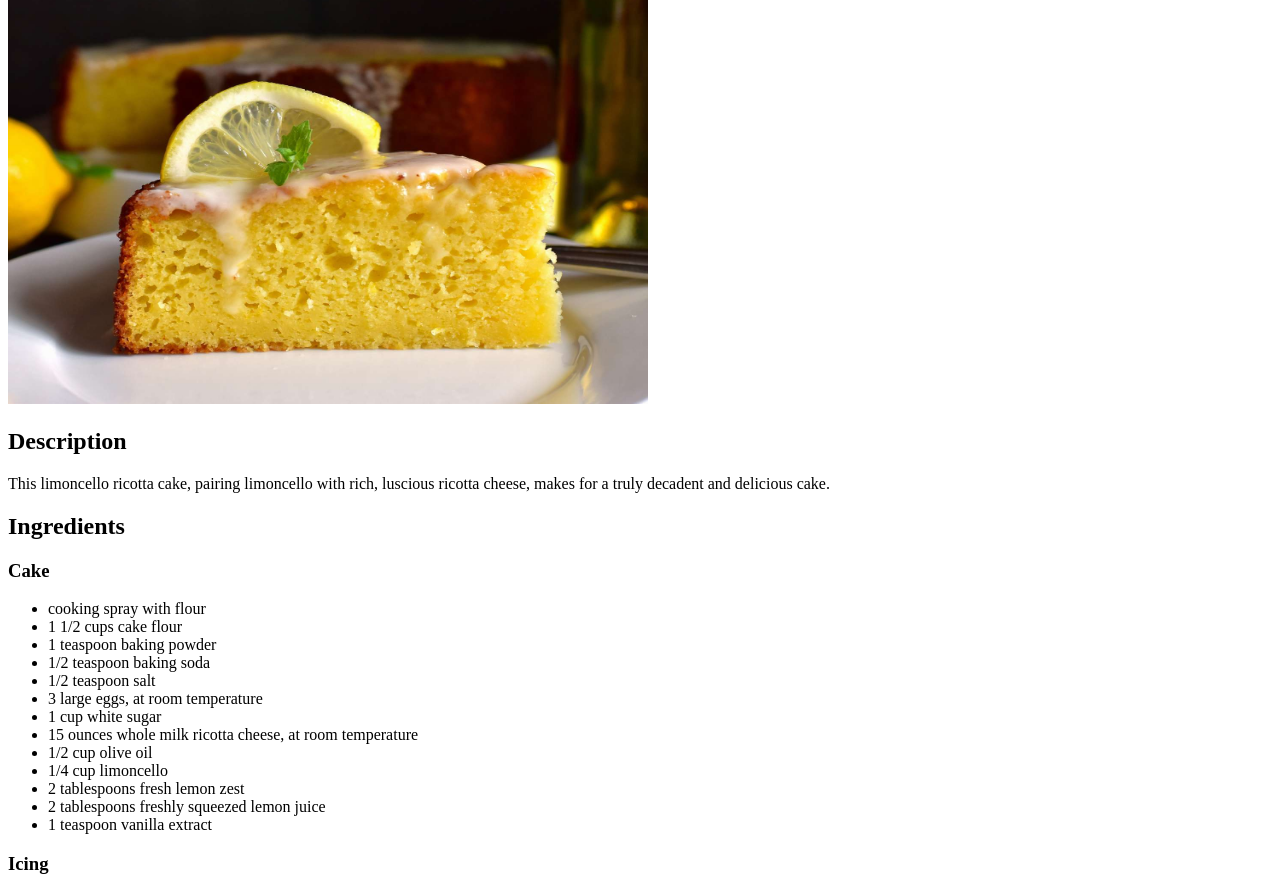
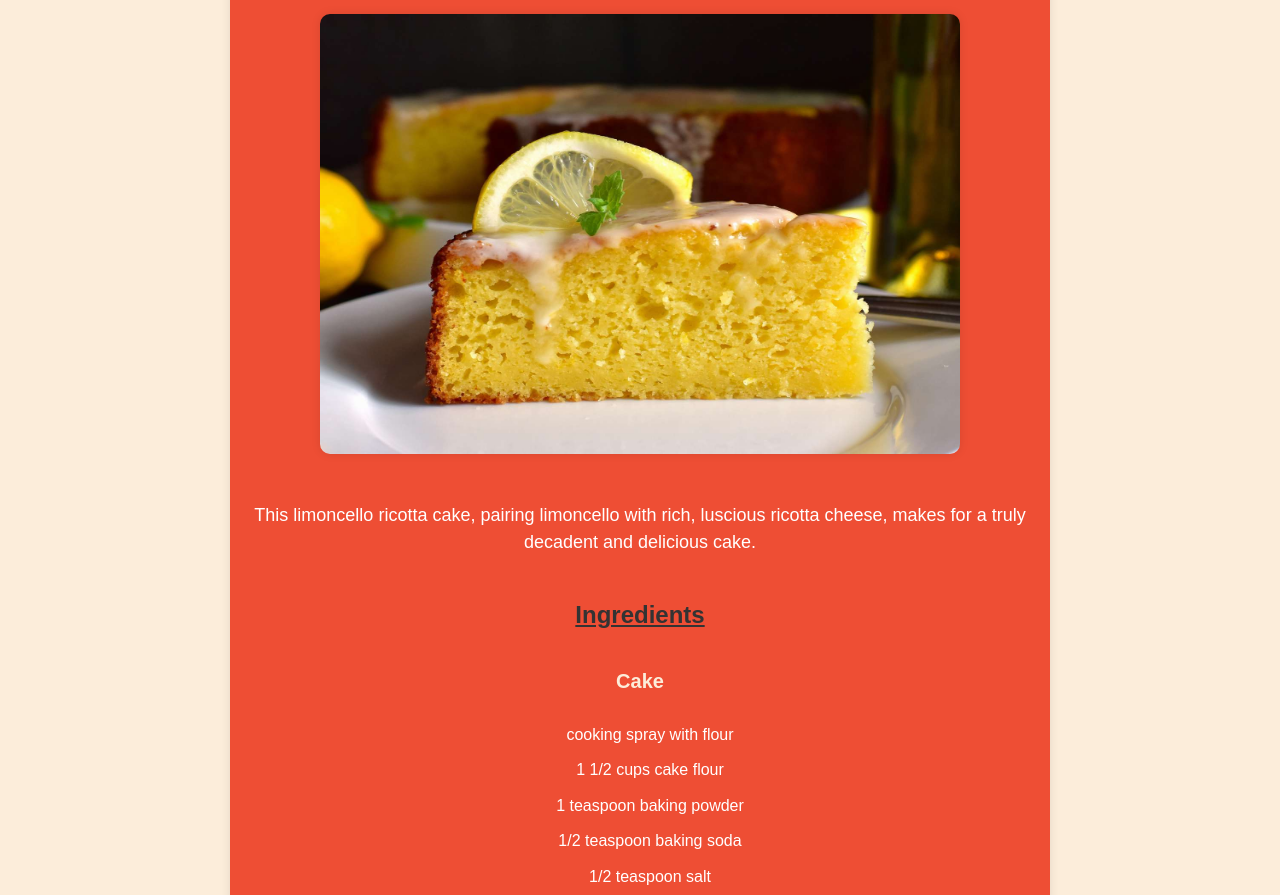
Before and after one commit to Yasir-Zafar/odin-recipes, a website: page recipes/limoncello.html in a window 1280 px wide. Shown: the part 116-1011 px from the top of the page. Drawn offline with Linux system fonts and the light colour scheme.

Commit message:
Prettify with floats layout system

```diff
--- a/recipes/limoncello.html
+++ b/recipes/limoncello.html
@@ -1,27 +1,26 @@
 <!doctype html>
 <html lang="en">
+
 <head>
     <meta charset="UTF-8" />
     <title>Limoncello Ricotta Cake</title>
+    <link rel="stylesheet" href="r1.css">
 </head>
+
 <body>
-		<h1 id="header">>Limoncello Ricotta Cake</h1>
-		<img
-			alt="Limoncello Ricotta Cake"
-			src="../images/limoncello.jpg"
-			width="640"
-			height="440"
-		/>
-		<div>
-			<h2>Description</h2>
+    <div class="recipe-container">
+        <div class="recipe-article">
+            <h1 id="header">Limoncello Ricotta Cake</h1>
+            <img alt="Limoncello Ricotta Cake" src="../images/limoncello.jpg" width="640" height="440" />
+            <div class="desc">
                 <p>
                     This limoncello ricotta cake, pairing limoncello with rich, luscious
                     ricotta cheese, makes for a truly decadent and delicious cake.
                 </p>
             </div>
-		<div>
-			<h2>Ingredients</h2>
-			<h3>Cake</h3>
+            <div class="steps">
+                <h2 id="header">Ingredients</h2>
+                <h3 id="header">Cake</h3>
                 <ul>
                     <li>cooking spray with flour</li>
                     <li>1 1/2 cups cake flour</li>
@@ -37,7 +36,7 @@
                     <li>2 tablespoons freshly squeezed lemon juice</li>
                     <li>1 teaspoon vanilla extract</li>
                 </ul>
-			<h3>Icing</h3>
+                <h3 id="header">Icing</h3>
                 <ul>
                     <li>1 cup powdered sugar</li>
                     <li>3 tablespoons limoncello</li>
@@ -47,8 +46,8 @@
                     <li>1 pinch salt</li>
                 </ul>
             </div>
-		<div>
-			<h2>Steps</h2>
+            <div class="steps">
+                <h2 id="header">Steps</h2>
                 <ol>
                     <li>
                         Preheat the oven to 350 degrees F (180 degrees C). Spray a 9-inch
@@ -84,7 +83,7 @@
                 </ol>
             </div>
             <div>
-			<h3>Cook’s Note</h3>
+              <h3 id="header"><u>Cook’s Note</u></h3>
                 <p>
                     If the top of the cake begins to brown too quickly, simply cover it with
                     aluminum foil and continue to bake until it is done.
@@ -92,5 +91,8 @@
             </div>
             <p><a href="#header">Return to top</a></p>
             <p><a href="../index.html">Main Page</a></p>
+        </div>
+    </div>
 </body>
+
 </html>
--- /dev/null
+++ b/recipes/r1.css
@@ -0,0 +1,108 @@
+body {
+  font-family: 'Arial', sans-serif;
+  margin: 0;
+  padding: 0;
+  color: #333;
+}
+
+#header {
+  background-color: #EE4E34;
+  color: #333;
+  padding: 5px;
+  text-align: center;
+}
+
+.recipe-container {
+  position: relative;
+  text-align: center;
+  background-color: #FCEDDA;
+  height: 100%;
+}
+
+.recipe-article {
+  position: relative;
+  display: inline-block;
+  padding: 10px;
+  margin: 20px;
+  max-width: 800px;
+  border-radius: 10px;
+  box-shadow: 0 0 10px rgba(0, 0, 0, 0.1);
+  background-color: #EE4E34;
+  color: #fff;
+}
+
+.desc {
+  font-size: 20px;
+  padding: 10px;
+  margin-bottom: -10px;
+}
+
+.steps {
+  font-size: 16px;
+  line-height: 1.6;
+}
+
+h1, h2, h3 {
+  color: #333;
+  font-weight: bold;
+}
+
+h1#header {
+  font-size: 36px;
+}
+
+h2#header {
+  margin-bottom: 5px;
+  text-decoration: underline;
+}
+
+h3#header {
+  color: #FCEDDA;
+  font-size: 20px;
+}
+
+img {
+  display: block;
+  margin: 20px auto;
+  border-radius: 10px;
+  box-shadow: 0 0 10px rgba(0, 0, 0, 0.1);
+}
+
+ul, ol {
+    list-style-type: none;
+    padding: 0;
+}
+
+ul li, ol li {
+    margin: 10px;
+}
+
+a {
+  text-decoration: none;
+  font-weight: bold;
+  transition: color 0.3s ease;
+  text-decoration: underline;
+}
+
+a:visited {
+  color: #663399;
+}
+
+a:hover {
+  color: #3498db;
+}
+
+p {
+  font-size: 18px;
+  line-height: 1.5;
+  margin-bottom: 15px;
+  text-align: center-justify;
+}
+
+ol, ul {
+    padding-left: 20px;
+}
+
+li {
+    margin-bottom: 10px;
+}
--- /dev/null
+++ b/style.css
@@ -0,0 +1,75 @@
+body {
+  font-family: 'Arial', sans-serif;
+  margin: 0;
+  padding: 0;
+}
+
+
+#header {
+  background-color: #EE4E34;
+  color: #fff;
+  padding: 10px;
+  text-align: center;
+}
+
+#container {
+  position: relative;
+  height: 100vh;
+  text-align: center;
+  background-color: #FCEDDA;
+}
+
+#article {
+  position: relative;
+  display: inline-block;
+  background-color: #fff;
+  padding: 20px;
+  margin: 20px;
+  border-radius: 10px;
+  box-shadow: 0 0 10px rgba(0, 0, 0, 0.3);
+  background-color: #EE4E34;
+  color: #fff;
+}
+
+h1 {
+    color: #333;
+}
+
+img {
+    display: block;
+    margin: 0 auto;
+    border-radius: 10px;
+    box-shadow: 0 0 10px rgba(0, 0, 0, 0.1);
+}
+
+p {
+    font-size: 18px;
+}
+
+ul {
+    list-style-type: none;
+    padding: 0;
+    text-align: center;
+}
+
+li {
+    margin: 10px;
+}
+
+a {
+  text-decoration: none;
+  font-weight: bold;
+  transition: color 0.3s ease;
+}
+
+a:visited {
+  color: #663399;
+}
+
+a:hover {
+  color: #3498db;
+}
+
+strong {
+  color: #fff; /* Adjust the color to make the text visible */
+}
```
Also changed, not shown: index.html (+9 -6 lines), recipes/casserole.html (+13 -11 lines), recipes/crockpot.html (+14 -12 lines), 1 other file. Lines whose indentation alone changed are shown as unchanged.
